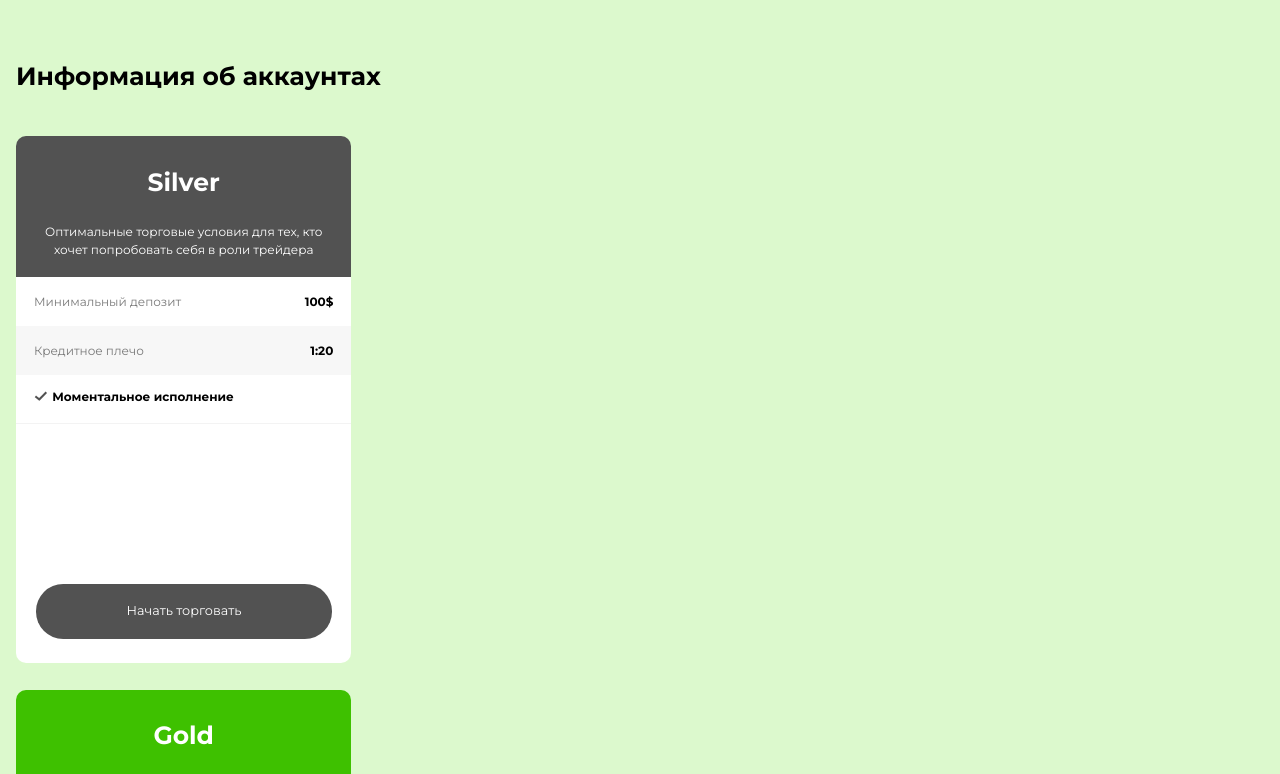
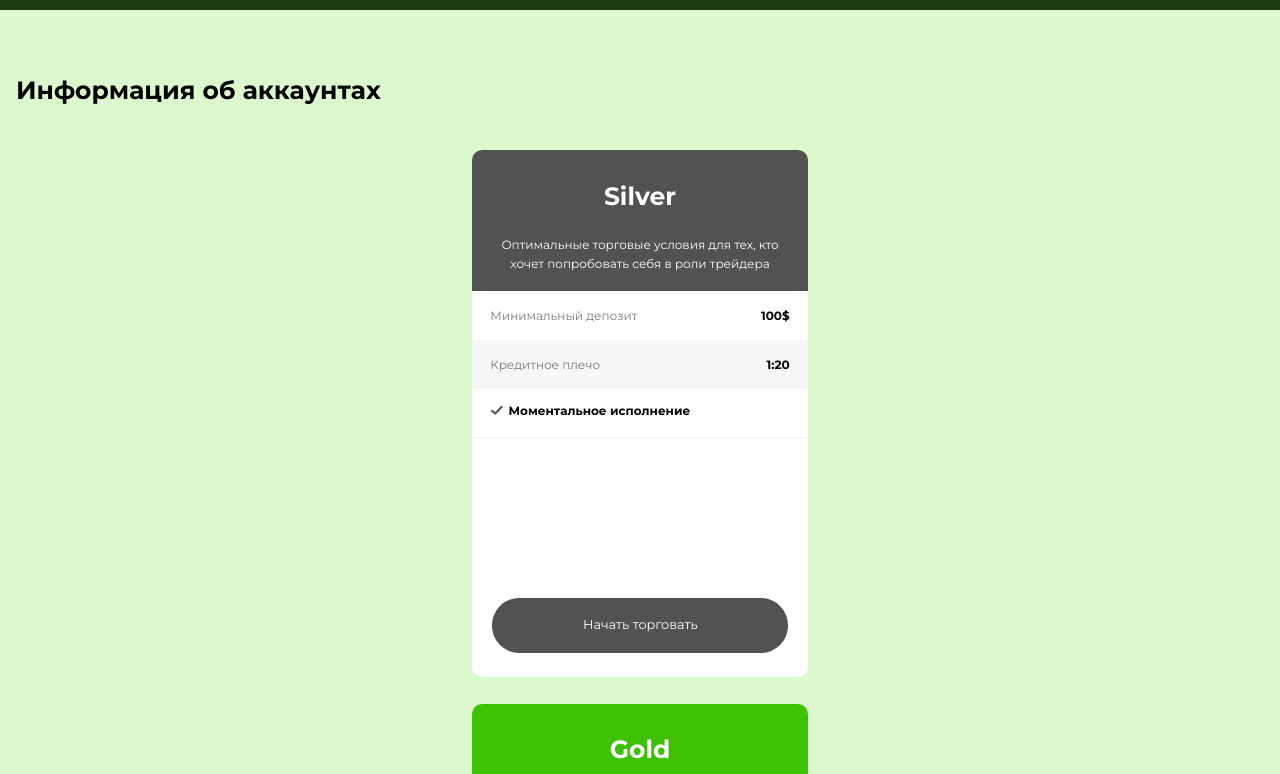
Before and after one commit to KapitanBanan/projectVerstka, a plain HTML site: page index.html in a window 1280 px wide. Shown: the part 5720-6494 px from the top of the page. Drawn offline with nearby package versions, Linux system fonts and the light colour scheme.

Commit message:
поправил баги

```diff
--- a/styles.scss
+++ b/styles.scss
@@ -256,7 +256,7 @@ a {
 
                     &__card {
                         width: 335.35px;
-                        margin-bottom: 27px;
+                        margin: 0 auto 27px;
                         border-radius: 10px;
 
                         &__header {
```
Also changed, not shown: index.html (+1 -0 lines), styles.css.
